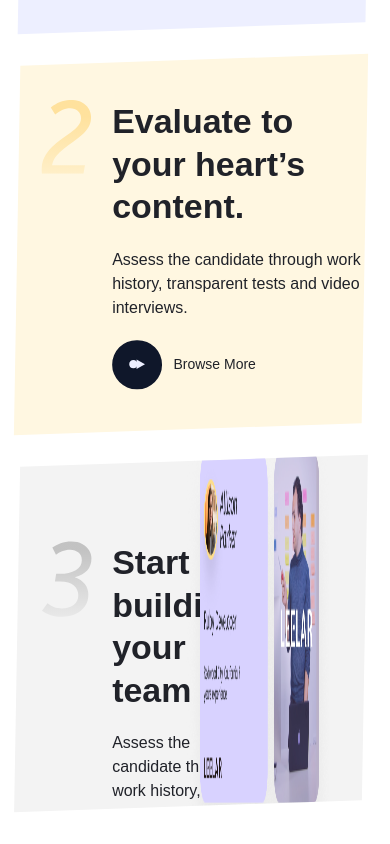
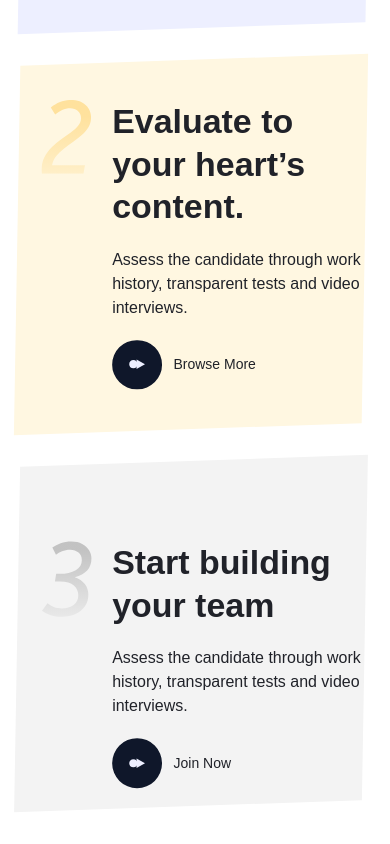
Before and after one commit to DamifeZion/punch-cool-test, a React (Vite) app: page / in a window 390 px wide. Shown: the part 6069-6913 px from the top of the page. Built offline with nearby package versions, Linux system fonts and the light colour scheme; a web font is replaced by a local one.

Commit message:
finished responsiveness for journey section

```diff
--- a/src/sections/home/journey/JourneyOne.tsx
+++ b/src/sections/home/journey/JourneyOne.tsx
@@ -5,7 +5,7 @@ const JourneyOne = () => {
       <div className="w-full mx-auto bg-[#EDEFFF] overflow-hidden -skew-x-[3deg] -rotate-2 md:h-[345px]">
          <div className="h-full pl-6 pr-9 skew-x-[3deg] rotate-2 grid md:grid-cols-2">
             <div id="journey-one-image-texts" className="py-10 grid grid-cols-[51px_1fr] gap-5 md:py-14 lg:py-20">
-               <img loading="lazy" src="/home/journey-1.svg" className="" />
+               <img loading="eager" src="/home/journey-1.svg" className="" />
 
                <div className="space-y-5">
                   <h1 className="max-w-[445px] text-[34px] leading-tight font-semibold">
@@ -21,7 +21,7 @@ const JourneyOne = () => {
                <div id="1">
                   <div className="w-[220px] h-[240px] bg-white rounded-b-[20px]  relative -top-7 ">
                      <div className="w-full h-[141px] rounded-bl-[20px] bg-[#FFDACE]">
-                        <img loading="lazy" src="/home/journey-1-ruby.svg" className="h-full" />
+                        <img loading="eager" src="/home/journey-1-ruby.svg" className="h-full" />
                      </div>
 
                      <div className="px-6 mt-2">
@@ -33,7 +33,7 @@ const JourneyOne = () => {
                   </div>
 
                   <div className="w-[220px] h-[141px] bg-[#D8D2FF] rounded-[20px]  relative ">
-                     <img loading="lazy" src="/home/journey-1-indian.svg" className="h-full" />
+                     <img loading="eager" src="/home/journey-1-indian.svg" className="h-full" />
                   </div>
                </div>
 
@@ -53,7 +53,7 @@ const JourneyOne = () => {
                   </div>
 
                   <div className="w-[220px] h-[148px] bg-[#fddd8b] rounded-[20px]">
-                     <img loading="lazy" src="/home/journey-1-american.svg" className="h-full" />
+                     <img loading="eager" src="/home/journey-1-american.svg" className="h-full" />
                   </div>
                </div>
             </div>
--- a/src/sections/home/journey/JourneyThree.tsx
+++ b/src/sections/home/journey/JourneyThree.tsx
@@ -3,7 +3,7 @@ import MyButton from "@/components/my-components/MyButton";
 const JourneyThree = () => {
    return (
       <div className="w-full h-[345px] mx-auto bg-[#F3F3F3] overflow-hidden -skew-x-[3deg] -rotate-2 relative right-1">
-         <div className="h-full pl-6 pr-9 skew-x-[3deg] rotate-2 grid grid-cols-2">
+         <div className="h-full pl-6 skew-x-[3deg] rotate-2 grid md:grid-cols-2 lg:pr-9">
             <div id="journey-one-image-texts" className="grid grid-cols-[51px_1fr] gap-5 py-20">
                <img loading="lazy" src="/home/journey-3.svg" className="" />
 
@@ -17,8 +17,8 @@ const JourneyThree = () => {
             </div>
 
 
-            <div id="journey-one-image-group" className="flex justify-end relative -top-[22px]">
-              <img loading="lazy" src="/home/journey-3-images.png" className="" />
+            <div id="journey-one-image-group" className="max-md:hidden flex justify-end relative max-lg:-top-[10px] lg:-top-[22px]">
+              <img loading="eager" src="/home/journey-3-images.png" className="max-lg:h-[350px]" />
             </div>
          </div>
       </div>
--- a/src/sections/home/journey/JourneyTwo.tsx
+++ b/src/sections/home/journey/JourneyTwo.tsx
@@ -18,7 +18,7 @@ const JourneyTwo = () => {
 
 
             <div id="journey-one-image-group" className="max-md:hidden flex justify-end relative max-lg:-top-[20px] lg:-top-[22px]">
-              <img loading="lazy" src="/home/journey-2-images.png" className="max-lg:h-[110%] relative max-lg:-right-5" />
+              <img loading="eager" src="/home/journey-2-images.png" className="max-lg:h-[110%] relative max-lg:-right-5" />
             </div>
          </div>
       </div>
```
